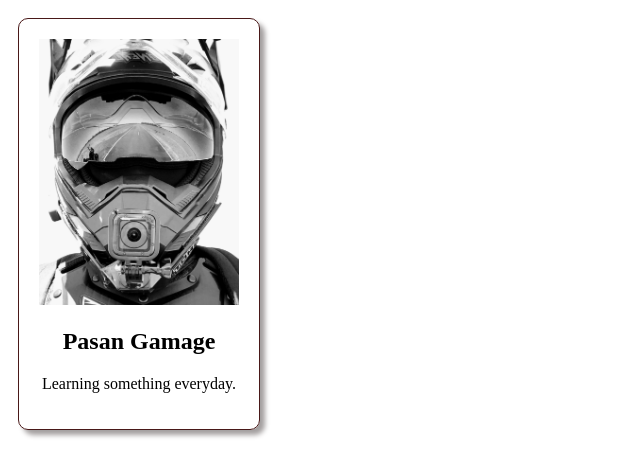
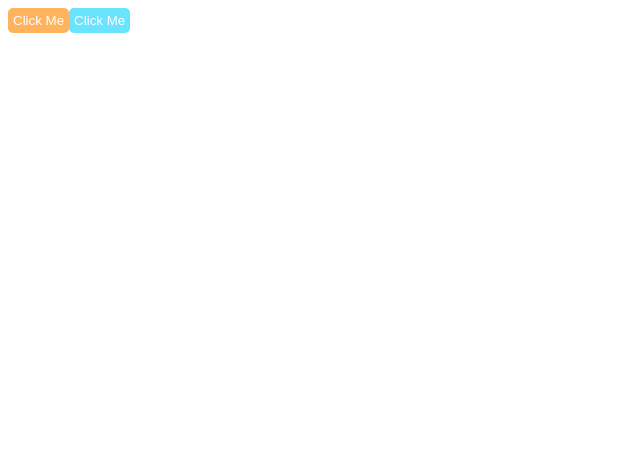
Before and after one commit to pasankg/vite-react-101, a React (Vite) app: page / in a window 1280 px wide. Shown: the top 476 px of the page, without its empty margins (0-640 px from the left). Built offline with nearby package versions, Linux system fonts and the light colour scheme.

Commit message:
Inline styles vs module styles

```diff
--- a/src/App.jsx
+++ b/src/App.jsx
@@ -1,11 +1,16 @@
 // import Header from "./Header.jsx"
 // import Footer from "./Footer.jsx"
 // import Food from "./Food.jsx"
-import Card from "./Card"
+// import Card from "./Card"
+
+import ButtonModule from "./Button/Button"
+import ButtonInline from "./Button"
+
 function App() {
   return(
     <>
-      <Card/>
+      <ButtonModule/>
+      <ButtonInline/>
     </>
   )
 }
--- /dev/null
+++ b/src/Button.jsx
@@ -0,0 +1,12 @@
+
+function Button() {
+  const styles = {
+    backgroundColor: "rgb(105, 227, 254)",
+    color: "#ffff",
+    border: "none",
+    borderRadius: "5px",
+    padding: "5px",
+  }
+  return <button style={styles}>Click Me</button>;
+}
+export default Button;
--- /dev/null
+++ b/src/Button/Button.jsx
@@ -0,0 +1,6 @@
+import styles from "./Button.module.css";
+
+function Button() {
+  return <button className={styles.button}>Click Me</button>;
+}
+export default Button;
--- /dev/null
+++ b/src/Button/Button.module.css
@@ -0,0 +1,7 @@
+.button {
+ background-color: rgb(255, 179, 93);
+ color: #ffff;
+ border: none;
+ border-radius: 5px;
+ padding: 5px;
+}
```
